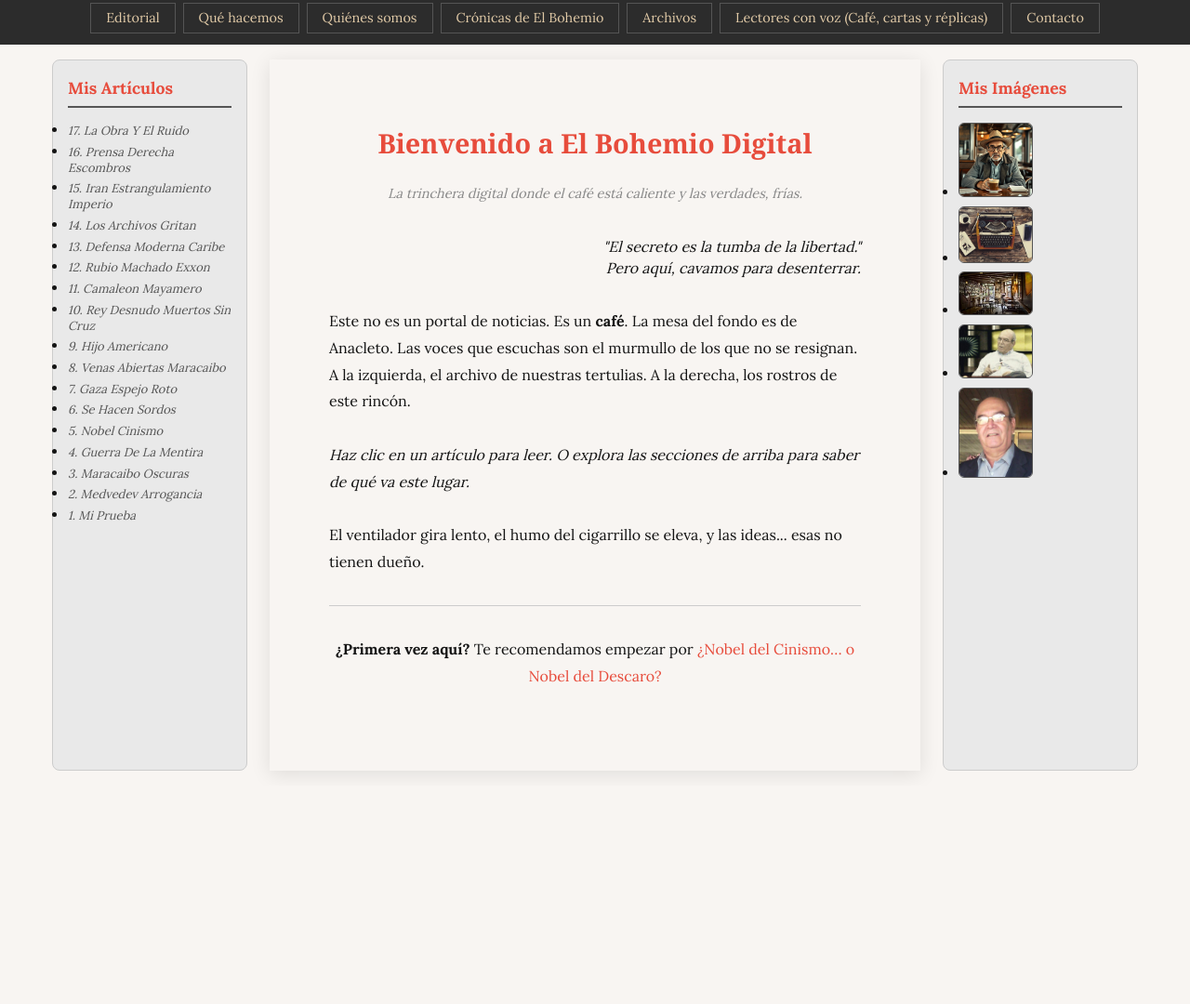
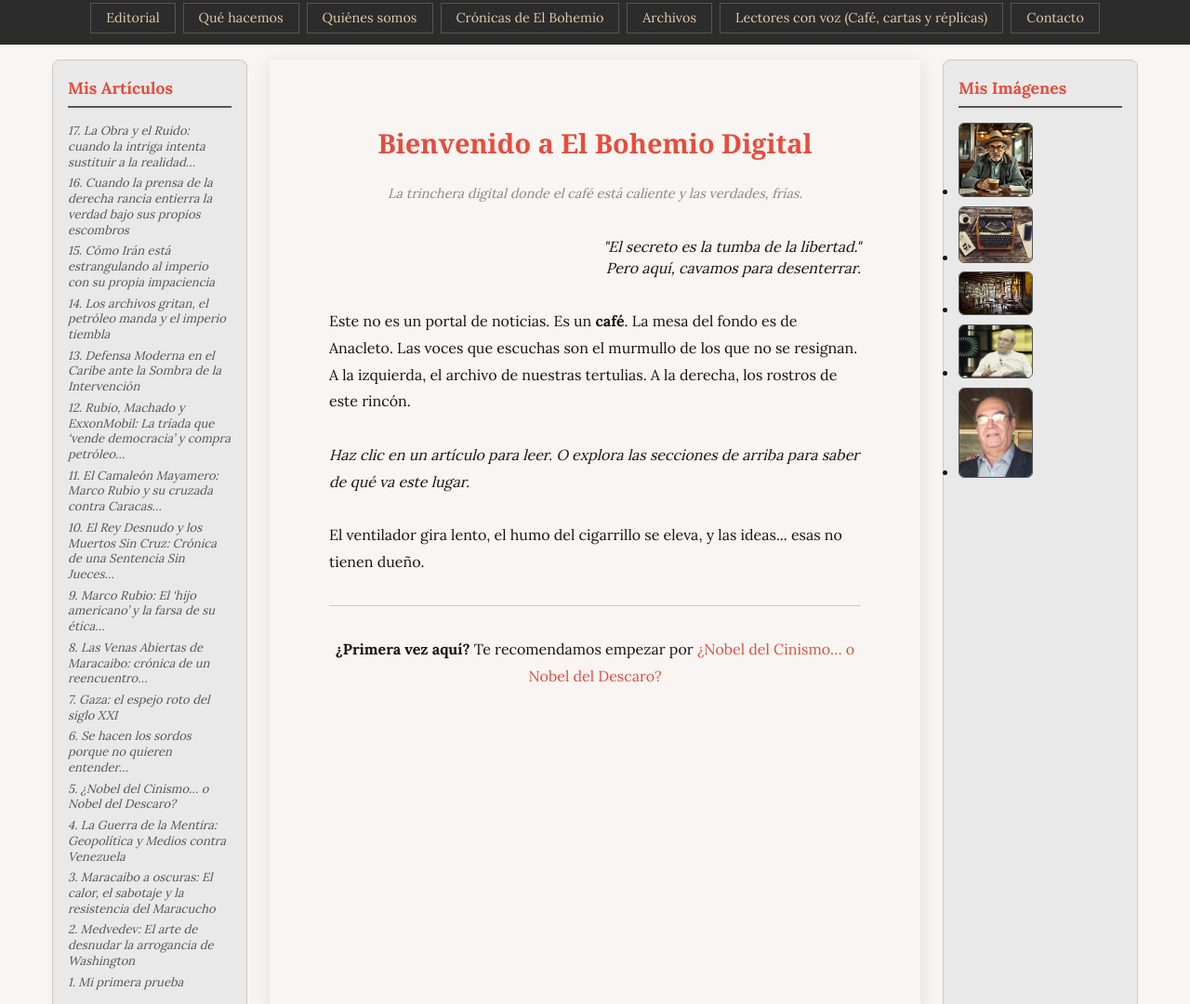
Before and after one commit to luissemp/elbohemio, a plain HTML site: page index.html in a window 1280 px wide. Shown: the part 810-1890 px from the top of the page at 93% size. Before the commit the page ends 1655 px from the top, so only its background shows below. Drawn offline with Linux system fonts and the light colour scheme.

Commit message:
Fix: nombres reales en sidebar y quitar puntos negros de la lista

```diff
--- a/index.html
+++ b/index.html
@@ -9,6 +9,17 @@
   <link rel="preconnect" href="https://fonts.gstatic.com" crossorigin>
   <link href="https://fonts.googleapis.com/css2?family=Lora:wght@400;700&display=swap" rel="stylesheet">
   <link rel="stylesheet" href="css/styles.css">
+  <style>
+    /* Quitar los puntos negros de la lista de artículos */
+    .lista-articulos {
+      list-style-type: none;
+      padding-left: 0;
+      margin-left: 0;
+    }
+    .lista-articulos li {
+      margin-bottom: 8px; /* Un poco de aire entre artículos */
+    }
+  </style>
 </head>
 <body>
   <header>
@@ -32,24 +43,24 @@
   <div class="container">
     <aside class="sidebar">
       <h3>Mis Artículos</h3>
-      <ul>
-        <li><a onclick="loadArticle('17-la-obra-y-el-ruido')">17. La Obra Y El Ruido</a></li>
-        <li><a onclick="loadArticle('16-prensa-derecha-escombros')">16. Prensa Derecha Escombros</a></li>
-        <li><a onclick="loadArticle('15-iran-estrangulamiento-imperio')">15. Iran Estrangulamiento Imperio</a></li>
-        <li><a onclick="loadArticle('14-los-archivos-gritan')">14. Los Archivos Gritan</a></li>
-        <li><a onclick="loadArticle('13-defensa-moderna-caribe')">13. Defensa Moderna Caribe</a></li>
-        <li><a onclick="loadArticle('12-rubio-machado-exxon')">12. Rubio Machado Exxon</a></li>
-        <li><a onclick="loadArticle('11-camaleon-mayamero')">11. Camaleon Mayamero</a></li>
-        <li><a onclick="loadArticle('10-rey-desnudo-muertos-sin-cruz')">10. Rey Desnudo Muertos Sin Cruz</a></li>
-        <li><a onclick="loadArticle('09-hijo-americano')">9. Hijo Americano</a></li>
-        <li><a onclick="loadArticle('08-venas-abiertas-maracaibo')">8. Venas Abiertas Maracaibo</a></li>
-        <li><a onclick="loadArticle('07-gaza-espejo-roto')">7. Gaza Espejo Roto</a></li>
-        <li><a onclick="loadArticle('06-se-hacen-sordos')">6. Se Hacen Sordos</a></li>
-        <li><a onclick="loadArticle('05-nobel-cinismo')">5. Nobel Cinismo</a></li>
-        <li><a onclick="loadArticle('04-guerra-de-la-mentira')">4. Guerra De La Mentira</a></li>
-        <li><a onclick="loadArticle('03-maracaibo-oscuras')">3. Maracaibo Oscuras</a></li>
-        <li><a onclick="loadArticle('02-medvedev-arrogancia')">2. Medvedev Arrogancia</a></li>
-        <li><a onclick="loadArticle('01-mi-prueba')">1. Mi Prueba</a></li>
+      <ul class="lista-articulos">
+        <li><a onclick="loadArticle('17-la-obra-y-el-ruido')">17. La Obra y el Ruido: cuando la intriga intenta sustituir a la realidad…</a></li>
+        <li><a onclick="loadArticle('16-prensa-derecha-escombros')">16. Cuando la prensa de la derecha rancia entierra la verdad bajo sus propios escombros</a></li>
+        <li><a onclick="loadArticle('15-iran-estrangulamiento-imperio')">15. Cómo Irán está estrangulando al imperio con su propia impaciencia</a></li>
+        <li><a onclick="loadArticle('14-los-archivos-gritan')">14. Los archivos gritan, el petróleo manda y el imperio tiembla</a></li>
+        <li><a onclick="loadArticle('13-defensa-moderna-caribe')">13. Defensa Moderna en el Caribe ante la Sombra de la Intervención</a></li>
+        <li><a onclick="loadArticle('12-rubio-machado-exxon')">12. Rubio, Machado y ExxonMobil: La tríada que ‘vende democracia’ y compra petróleo…</a></li>
+        <li><a onclick="loadArticle('11-camaleon-mayamero')">11. El Camaleón Mayamero: Marco Rubio y su cruzada contra Caracas…</a></li>
+        <li><a onclick="loadArticle('10-rey-desnudo-muertos-sin-cruz')">10. El Rey Desnudo y los Muertos Sin Cruz: Crónica de una Sentencia Sin Jueces…</a></li>
+        <li><a onclick="loadArticle('09-hijo-americano')">9. Marco Rubio: El ‘hijo americano’ y la farsa de su ética…</a></li>
+        <li><a onclick="loadArticle('08-venas-abiertas-maracaibo')">8. Las Venas Abiertas de Maracaibo: crónica de un reencuentro…</a></li>
+        <li><a onclick="loadArticle('07-gaza-espejo-roto')">7. Gaza: el espejo roto del siglo XXI</a></li>
+        <li><a onclick="loadArticle('06-se-hacen-sordos')">6. Se hacen los sordos porque no quieren entender…</a></li>
+        <li><a onclick="loadArticle('05-nobel-cinismo')">5. ¿Nobel del Cinismo… o Nobel del Descaro?</a></li>
+        <li><a onclick="loadArticle('04-guerra-de-la-mentira')">4. La Guerra de la Mentira: Geopolítica y Medios contra Venezuela</a></li>
+        <li><a onclick="loadArticle('03-maracaibo-oscuras')">3. Maracaibo a oscuras: El calor, el sabotaje y la resistencia del Maracucho</a></li>
+        <li><a onclick="loadArticle('02-medvedev-arrogancia')">2. Medvedev: El arte de desnudar la arrogancia de Washington</a></li>
+        <li><a onclick="loadArticle('01-mi-prueba')">1. Mi primera prueba</a></li>
       </ul>
     </aside>
     <main class="main-content" id="main-content">
```
